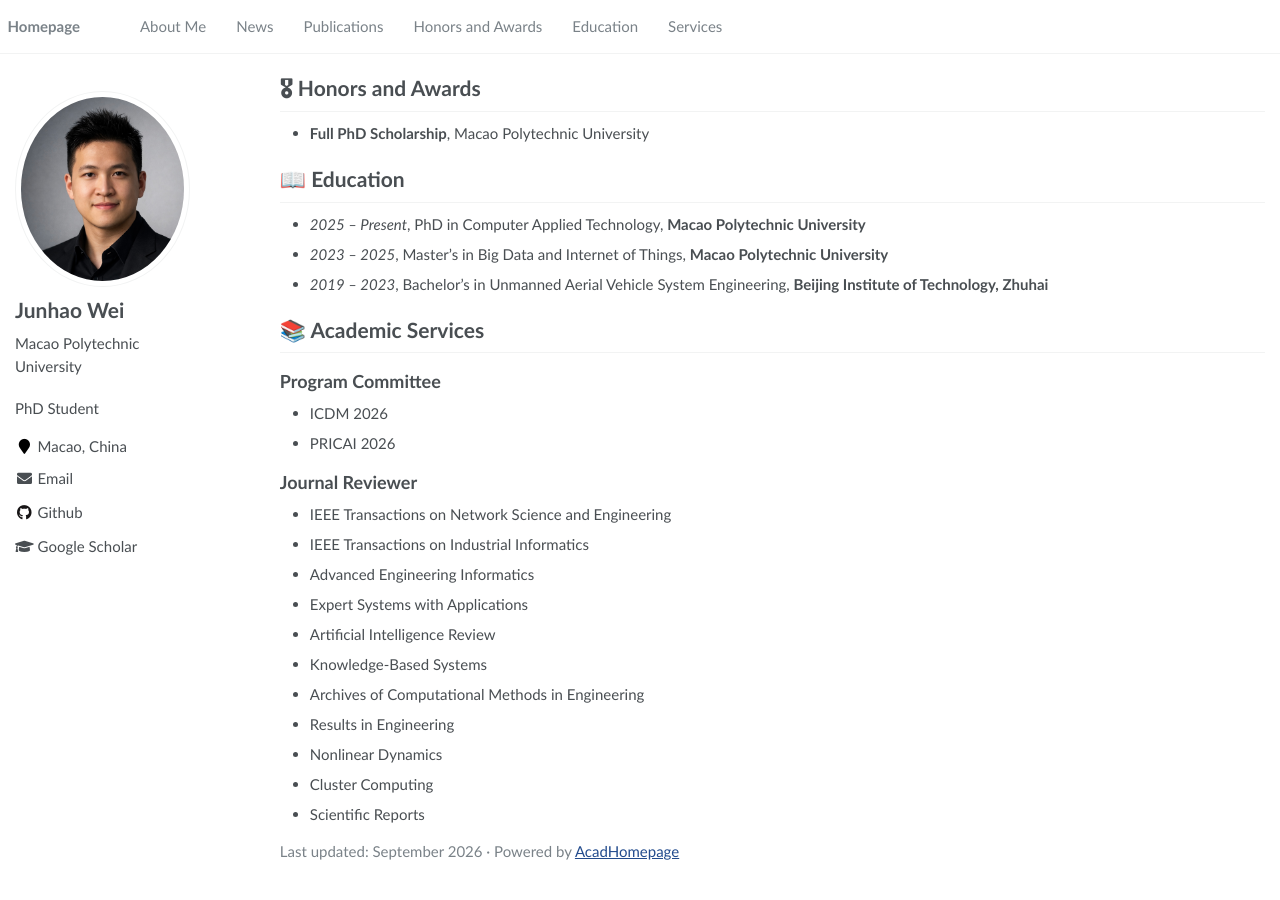
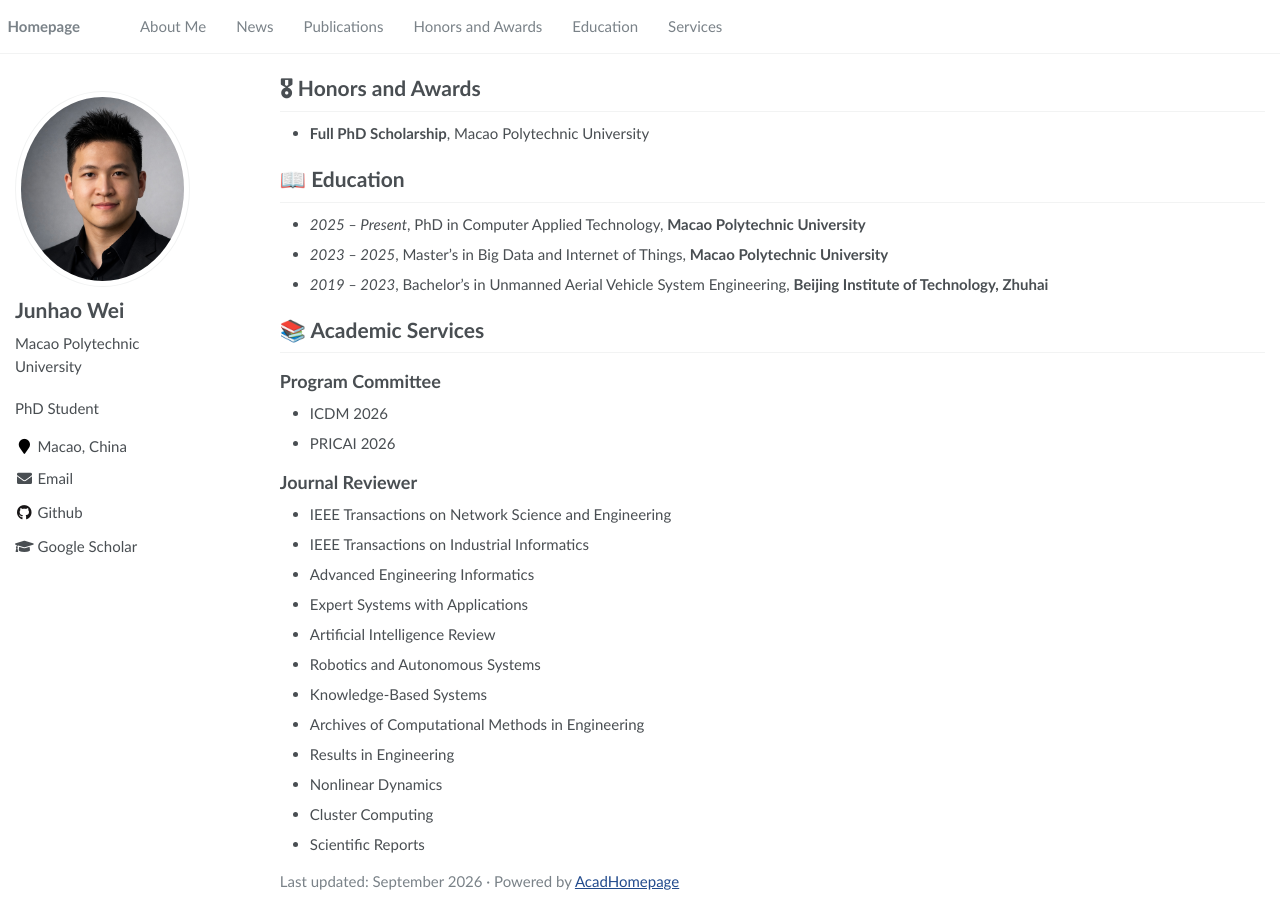
Before and after one commit to JunhaoWei-mpu/JunhaoWei-mpu.github.io, a Jekyll site: the page built from _pages/about.md, in a window 1280 px wide and 900 px high, scrolled down 2989 px. Built offline with Jekyll 4.4.1, drawn with Linux system fonts in a browser that asks for light colours; before the commit the page ends 3859 px from its top, so only the background shows below that.

Commit message:
Add Robotics and Autonomous Systems to reviewer service

```diff
--- a/_pages/about.md
+++ b/_pages/about.md
@@ -63,6 +63,7 @@ I received my master's degree in Big Data and Internet of Things from Macao Poly
 - Advanced Engineering Informatics
 - Expert Systems with Applications
 - Artificial Intelligence Review
+- Robotics and Autonomous Systems
 - Knowledge-Based Systems
 - Archives of Computational Methods in Engineering
 - Results in Engineering
```
